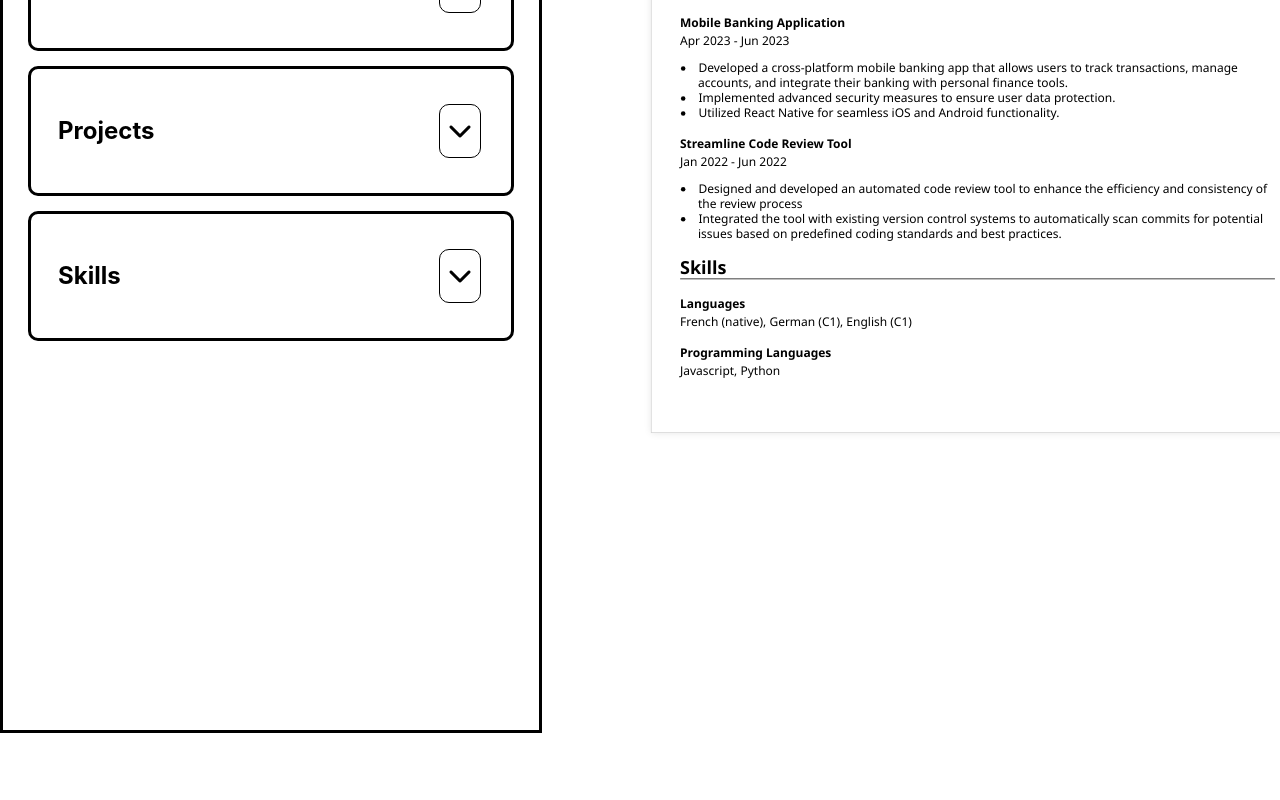
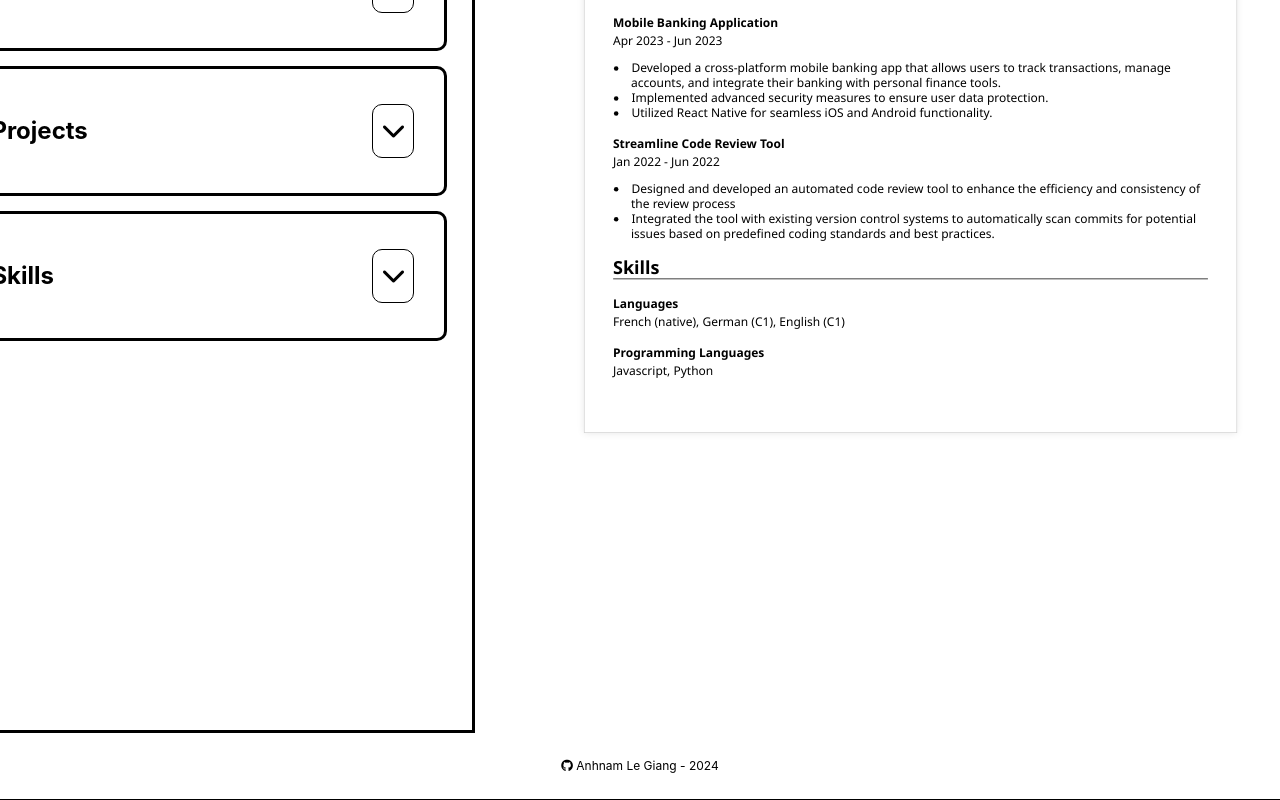
Before and after one commit to anlegi/cv_app, a React (Vite) app: page / in a window 1280 px wide. Shown: the part 487-1287 px from the top of the page. Before the commit the page ends 1220 px from the top, so only its background shows below. Built offline with nearby package versions, Linux system fonts and the light colour scheme.

Commit message:
Add footer

```diff
--- a/index.html
+++ b/index.html
@@ -11,4 +11,7 @@
     <div id="root"></div>
     <script type="module" src="/src/main.jsx"></script>
   </body>
+  <footer>
+    <p><i class="fa-brands fa-github"></i> <a href="https://github.com/anlegi" target="_blank" attribute>Anhnam Le Giang</a> - 2024</p>
+  </footer>
 </html>
--- a/src/index.css
+++ b/src/index.css
@@ -26,7 +26,27 @@ body {
   place-items: center;
   min-width: 320px;
   min-height: 100vh;
+  flex-direction: column;
 }
+
+footer {
+  text-align: center;
+  padding: 1em 0;
+  background-color: #ffffff;
+  width: 100%;
+  border-bottom: 0.4px solid black;
+  font-size: 12px;
+}
+
+footer a {
+  text-decoration: none;
+  color: black;
+}
+
+footer a:hover {
+  color: grey;
+}
+
 
 
 button {
```
